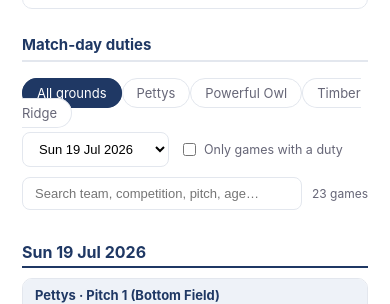
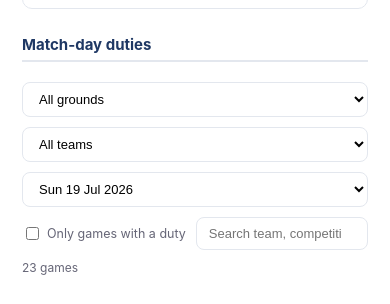
Before and after one commit to vmontuoro/MUFC, a plain HTML site: page Manningham_setup_packup_plan.html in a window 390 px wide. Shown: the part 2057-2361 px from the top of the page. Drawn offline with nearby package versions, Linux system fonts and the light colour scheme.

Commit message:
Replace ground filter chips with dropdown; add MUFC team dropdown (short names) for mobile

```diff
--- a/Manningham_setup_packup_plan.html
+++ b/Manningham_setup_packup_plan.html
@@ -20,6 +20,9 @@ h2{font-size:15px;color:var(--navy);margin:26px 0 10px;border-bottom:2px solid v
 .chip{border:1px solid var(--line);background:#fff;border-radius:20px;padding:6px 14px;font-size:13px;cursor:pointer;color:var(--mut)}
 .chip.active{background:var(--navy);color:#fff;border-color:var(--navy)}
 select#dsel{border:1px solid var(--line);border-radius:8px;padding:8px 12px;font-size:13px;background:#fff;cursor:pointer;max-width:180px}
+#gsel,#tsel{border:1px solid var(--line);border-radius:8px;padding:8px 12px;font-size:13px;background:#fff;cursor:pointer;max-width:200px}
+#tsel{max-width:240px}
+@media(max-width:560px){#gsel,#tsel,select#dsel,input#q{max-width:none;flex:1 1 100%}}
 input#q{border:1px solid var(--line);border-radius:8px;padding:8px 12px;font-size:13px;flex:1;min-width:160px}
 label.only{font-size:12.5px;color:var(--mut);display:flex;align-items:center;gap:5px;cursor:pointer;white-space:nowrap}
 .count{font-size:12px;color:var(--mut)}
@@ -169,7 +172,8 @@ label.only{font-size:12.5px;color:var(--mut);display:flex;align-items:center;gap
 <li>Spare <b>whistles, bibs &amp; linesman flags</b> are in a <b>box in the ref room</b></li></ul></div>
 </div>
 <h2>Match-day duties</h2>
-<div class="controls"><span id="chips"></span>
+<div class="controls"><select id="gsel"><option value="All">All grounds</option><option value="Pettys Reserve">Pettys</option><option value="Powerful Owl Park">Powerful Owl</option><option value="Timber Ridge Reserve">Timber Ridge</option></select>
+<select id="tsel"><option value="">All teams</option></select>
 <select id="dsel"><option value="">All dates</option></select>
 <label class="only"><input type="checkbox" id="only"> Only games with a duty</label>
 <input type="search" id="q" placeholder="Search team, competition, pitch, age…">
@@ -185,10 +189,15 @@ document.getElementById('cards').innerHTML=
  '<div class="card"><div class="n">'+DATA.length+'</div><div class="l">Games (17 Jul → season end)</div></div>'+
  '<div class="card"><div class="n" style="color:#1e7d46">'+DATA.filter(g=>g.setup).length+'</div><div class="l">Set-up duties</div></div>'+
  '<div class="card"><div class="n" style="color:#b45309">'+DATA.filter(g=>g.packup).length+'</div><div class="l">Pack-up duties</div></div>';
-let ground="All",date="",onlyduty=false,q="";
-const chips=["All","Pettys Reserve","Powerful Owl Park","Timber Ridge Reserve"];
-document.getElementById('chips').innerHTML=chips.map(c=>'<span class="chip'+(c==='All'?' active':'')+'" data-g="'+c+'">'+(c==='All'?'All grounds':gsh(c))+'</span>').join('');
-document.querySelectorAll('.chip').forEach(el=>el.onclick=()=>{ground=el.dataset.g;document.querySelectorAll('.chip').forEach(x=>x.classList.toggle('active',x===el));render();});
+let ground="All",date="",onlyduty=false,q="",team="";
+function shortTeam(t){var s=t.replace(/^MUFC\s+/,'').replace(/\s*MUFC\s*-\s*/g,' - ').replace(/\s+/g,' ').trim();return s||t;}
+document.getElementById('gsel').onchange=function(e){ground=e.target.value;render();};
+(function(){var seen={},ts=document.getElementById('tsel'),arr=[];
+ DATA.forEach(function(g){if(g.mufc&&!seen[g.team]){seen[g.team]=1;arr.push(g.team);}});
+ arr.sort(function(a,b){var x=shortTeam(a).toLowerCase(),y=shortTeam(b).toLowerCase();return x<y?-1:x>y?1:0;});
+ arr.forEach(function(t){var o=document.createElement('option');o.value=t;o.textContent=shortTeam(t);ts.appendChild(o);});
+ ts.onchange=function(e){team=e.target.value;if(team){date='';document.getElementById('dsel').value='';}render();};
+})();
 const dseen=new Set(),dsel=document.getElementById('dsel');
 DATA.forEach(g=>{if(!dseen.has(g.iso)){dseen.add(g.iso);const o=document.createElement('option');o.value=g.iso;o.textContent=g.datedisp;dsel.appendChild(o);}});
 dsel.onchange=e=>{date=e.target.value;render();};
@@ -199,7 +208,7 @@
 function clubSlug(team){var tl=team.toLowerCase();for(var i=0;i<CLUBS.length;i++){if(tl.indexOf(CLUBS[i][0].toLowerCase())===0)return CLUBS[i][1];}return null;}
 function logoImg(team){var s=clubSlug(team);return s?'<img class="clogo" src="logos/'+s+'.png" alt="" loading="lazy" title="'+esc(team)+'">':'';}
 function render(){
- let r=DATA.filter(g=>(ground==="All"||g.ground===ground)&&(!date||g.iso===date));
+ let r=DATA.filter(g=>(ground==="All"||g.ground===ground)&&(!date||g.iso===date)&&(!team||g.team===team));
  if(onlyduty)r=r.filter(g=>g.setup||g.packup);
  if(q)r=r.filter(g=>(g.home+' '+g.away+' '+g.comp+' '+g.pitch+' '+g.age+' '+g.band+' '+g.team+' '+g.datedisp).toLowerCase().includes(q));
  document.getElementById('count').textContent=r.length+' games';
```
